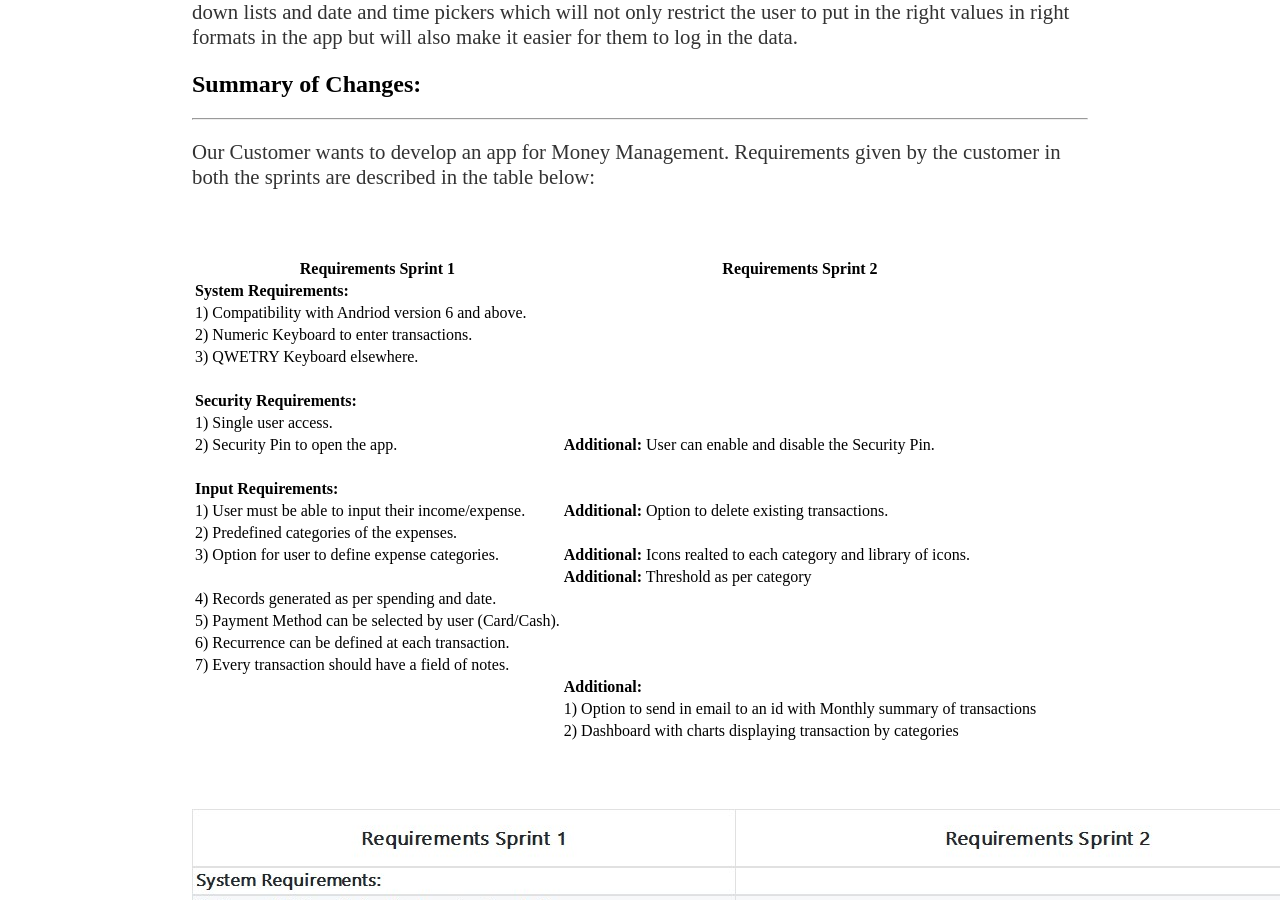
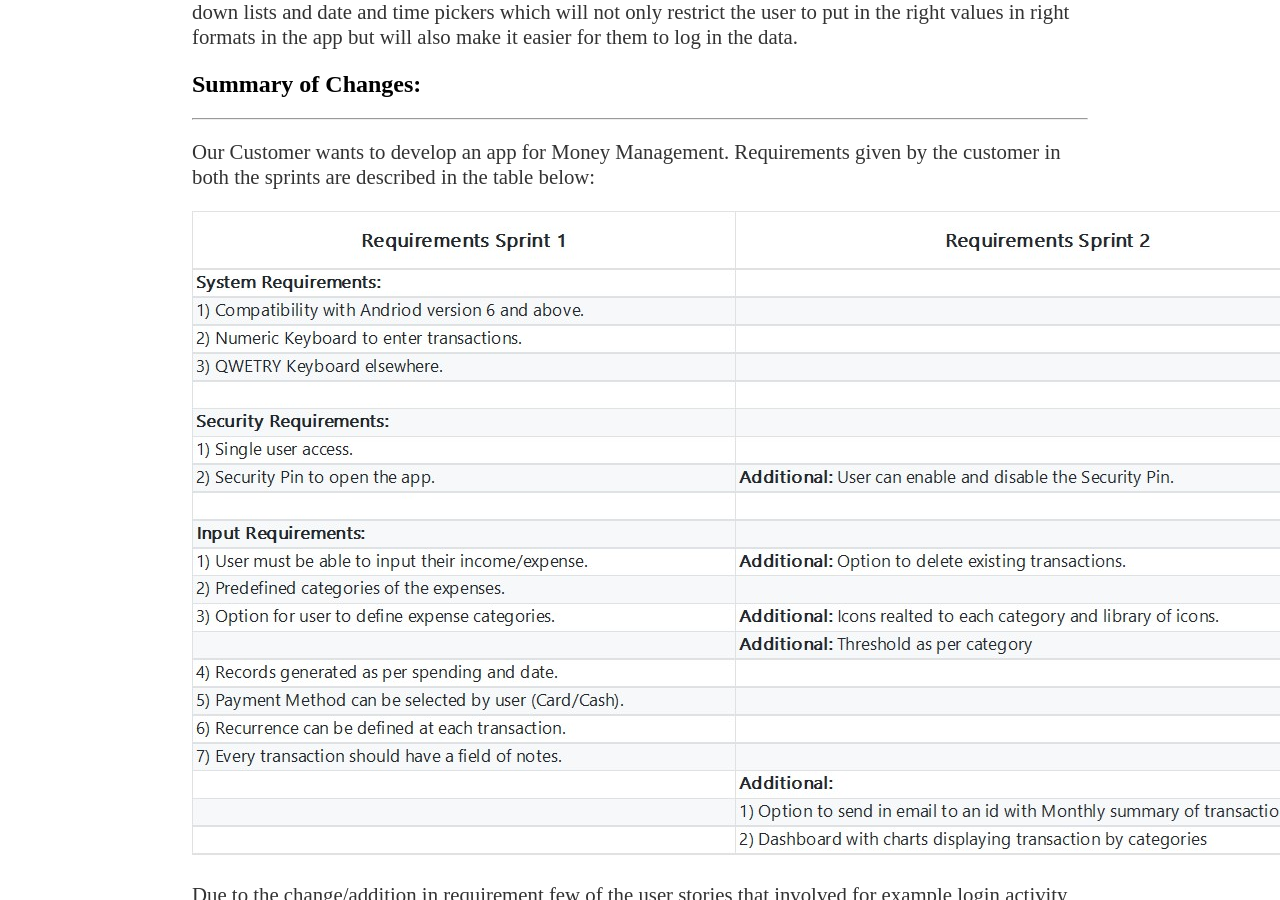
Before and after one commit to NadeemNicoR/TeamProjects, a Jekyll site: the page built from docs/_posts/2019-06-04-ISEE-2019-Advanced-Prototype-Presentation.md, in a window 1280 px wide and 900 px high, scrolled down 8333 px. Built offline with Jekyll 4.4.1, drawn with Linux system fonts in a browser that asks for light colours; our own code applies the rules of GitHub Pages for plain Markdown files; a file with an impossible date is left out.

Commit message:
Update 2019-06-04-ISEE-2019-Advanced-Prototype-Presentation.md

```diff
--- a/docs/_posts/2019-06-04-ISEE-2019-Advanced-Prototype-Presentation.md
+++ b/docs/_posts/2019-06-04-ISEE-2019-Advanced-Prototype-Presentation.md
@@ -162,37 +162,9 @@ We have applied as many principles as we could to our project. The goal is to de
 
 Our Customer wants to develop an app for Money Management. Requirements given by the customer in both the sprints are described in the table below:
 
-<br>
-
-
-| Requirements Sprint 1                                  | Requirements Sprint 2		                                                |
-| -------------------------------                        |------------------------------	                                          |
-| **System Requirements:**                               |			                                                                  |
-| 1) Compatibility with Andriod version 6 and above.     |       		                                                               |
-| 2) Numeric Keyboard to enter transactions.             |      			                                                            |
-| 3) QWETRY Keyboard elsewhere.                          |      			                                                            |
-|                                                        | 	                                                                        |
-| **Security Requirements:**                             |               		                                                      |
-| 1) Single user access.                                 |              			                                                   |
-| 2) Security Pin to open the app.                       | **Additional:** User can enable and disable the Security Pin.            |
-|                                                        | 	                                                                        |
-| **Input Requirements:**                                |			                                                                  |
-| 1) User must be able to input their income/expense.    | **Additional:** Option to delete existing transactions.              		|
-| 2) Predefined categories of the expenses.              |      			                                                            |
-| 3) Option for user to define expense categories.       | **Additional:** Icons realted to each category and library of icons.     |
-|                                                        | **Additional:** Threshold as per category                                |
-| 4) Records generated as per spending and date.         |                                                                          |
-| 5) Payment Method can be selected by user (Card/Cash). |                                                                          |
-| 6) Recurrence can be defined at each transaction.      |                                                                          |
-| 7) Every transaction should have a field of notes.     |                                                                          |
-|                                                        | **Additional:**                                                          |
-|                                                        | 1) Option to send in email to an id with Monthly summary of transactions |
-|                                                        | 2) Dashboard with charts displaying transaction by categories	         |
-
-<br>
-
 
 ![Requirements]({{site.baseurl}}/images/Requirements.jpg)
+
 
 Due to the change/addition in requirement few of the user stories that involved for example login activity and adding transaction have changed to incorporate the new requirements. Similarly, in UML class diagram, methods like disabling pin, sending summary of transactions by email, method to delete transactions etc. have been added. An example from user case stories is below:
 
```
